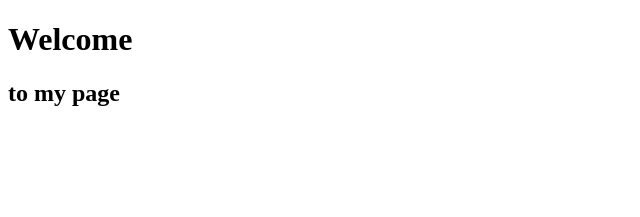
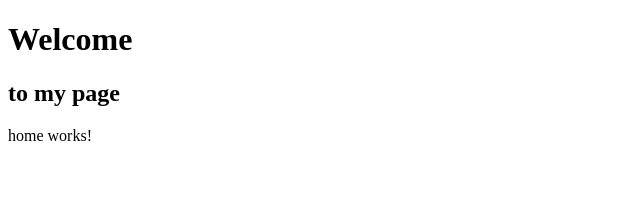
Before and after one commit to priti2790/HTML-intro, an Angular app in the folder angularproject/myapp/: page / in a window 1280 px wide. Shown: the top 217 px of the page, without its empty margins (0-640 px from the left). Built offline with nearby package versions, Linux system fonts and the light colour scheme.

Commit message:
component

```diff
--- a/angularproject/myapp/src/app/app.component.html
+++ b/angularproject/myapp/src/app/app.component.html
@@ -1,2 +1,3 @@
 <h1>Welcome</h1>
 <h2>to my page</h2>
+<app-home></app-home>
--- /dev/null
+++ b/angularproject/myapp/src/app/home/home.component.html
@@ -0,0 +1 @@
+<p>home works!</p>
```
Also changed, not shown: angularproject/myapp/src/app/app.module.ts (+10 -3 lines), angularproject/myapp/src/app/home/home.component.ts (added, +10 -0 lines), angularproject/myapp/src/app/home/home.component.css (added), 1 other file (tests, documents, lock files or other folders).
